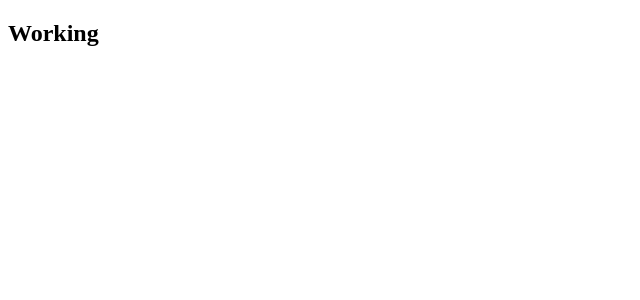
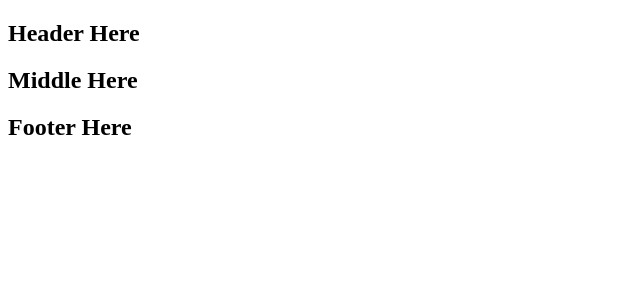
Before and after one commit to bhanuhanda/learning-react, a React (Create React App) app: page / in a window 1280 px wide. Shown: the top 300 px of the page, without its empty margins (0-640 px from the left). Built offline with nearby package versions, Linux system fonts and the light colour scheme.

Commit message:
dividing into components

```diff
--- a/src/App.js
+++ b/src/App.js
@@ -1,10 +1,16 @@
 import React, { Component } from 'react';
+import Header from './header';
+import Middle from './middle';
+import Footer from './footer';
 
 class App extends Component {
   render() {
     return (
       <div className="App">
-        <h2>Working</h2>
+        {/* dividing into components */}
+        <Header />
+        <Middle />
+        <Footer/>
       </div>
     );
   }
--- /dev/null
+++ b/src/footer.js
@@ -0,0 +1,11 @@
+import React, { Component } from 'react';
+
+class Footer extends Component {
+    render(){
+        return(
+            <h2>Footer Here</h2>
+        );
+    }
+}
+
+export default Footer;
--- /dev/null
+++ b/src/header.js
@@ -0,0 +1,11 @@
+import React, { Component } from 'react';
+
+class Header extends Component {
+    render(){
+        return(
+            <h2>Header Here</h2>
+        );
+    }
+}
+
+export default Header;
--- /dev/null
+++ b/src/middle.js
@@ -0,0 +1,11 @@
+import React, { Component } from 'react';
+
+class Middle extends Component {
+    render(){
+        return(
+            <h2>Middle Here</h2>
+        );
+    }
+}
+
+export default Middle;
```
